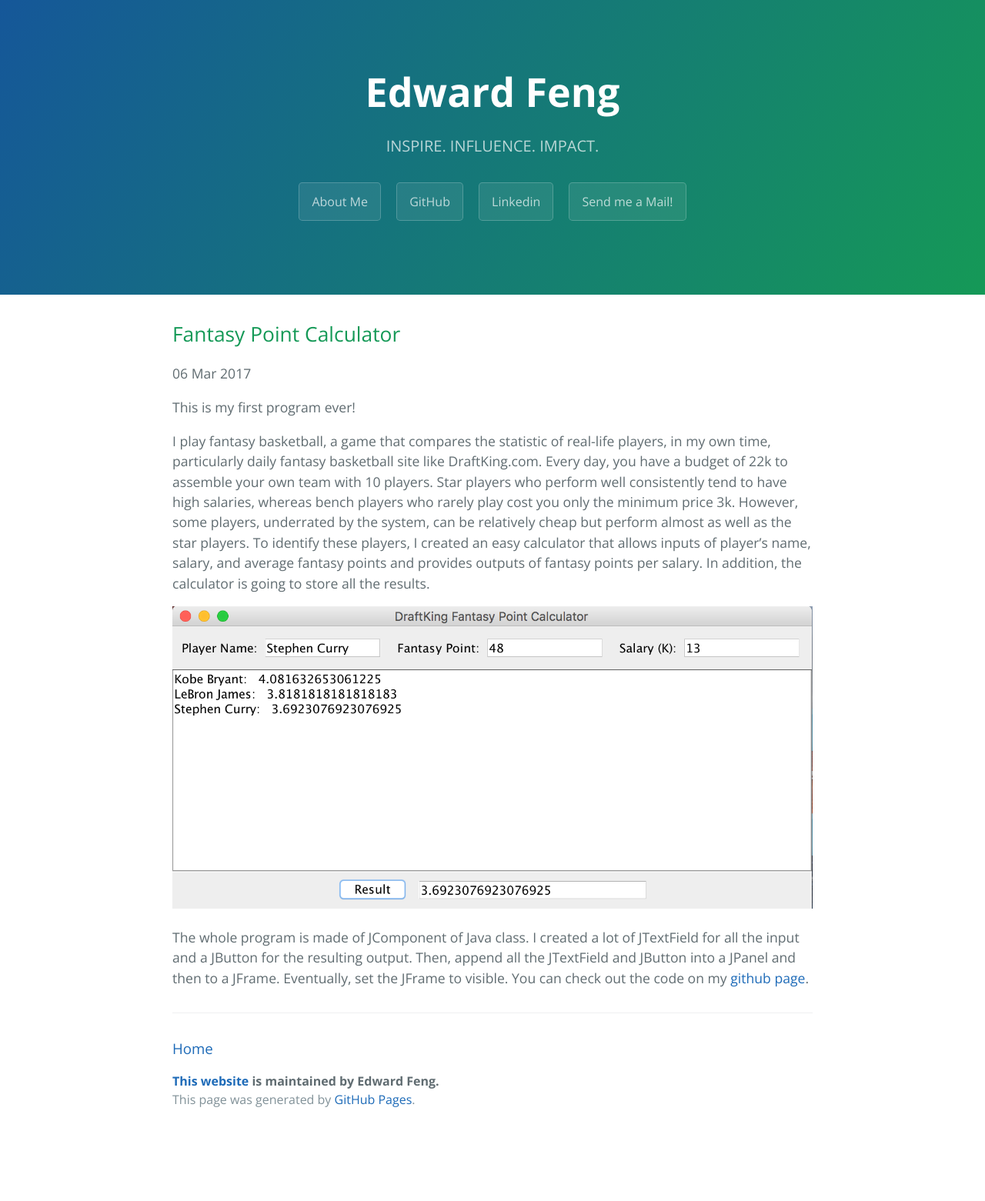
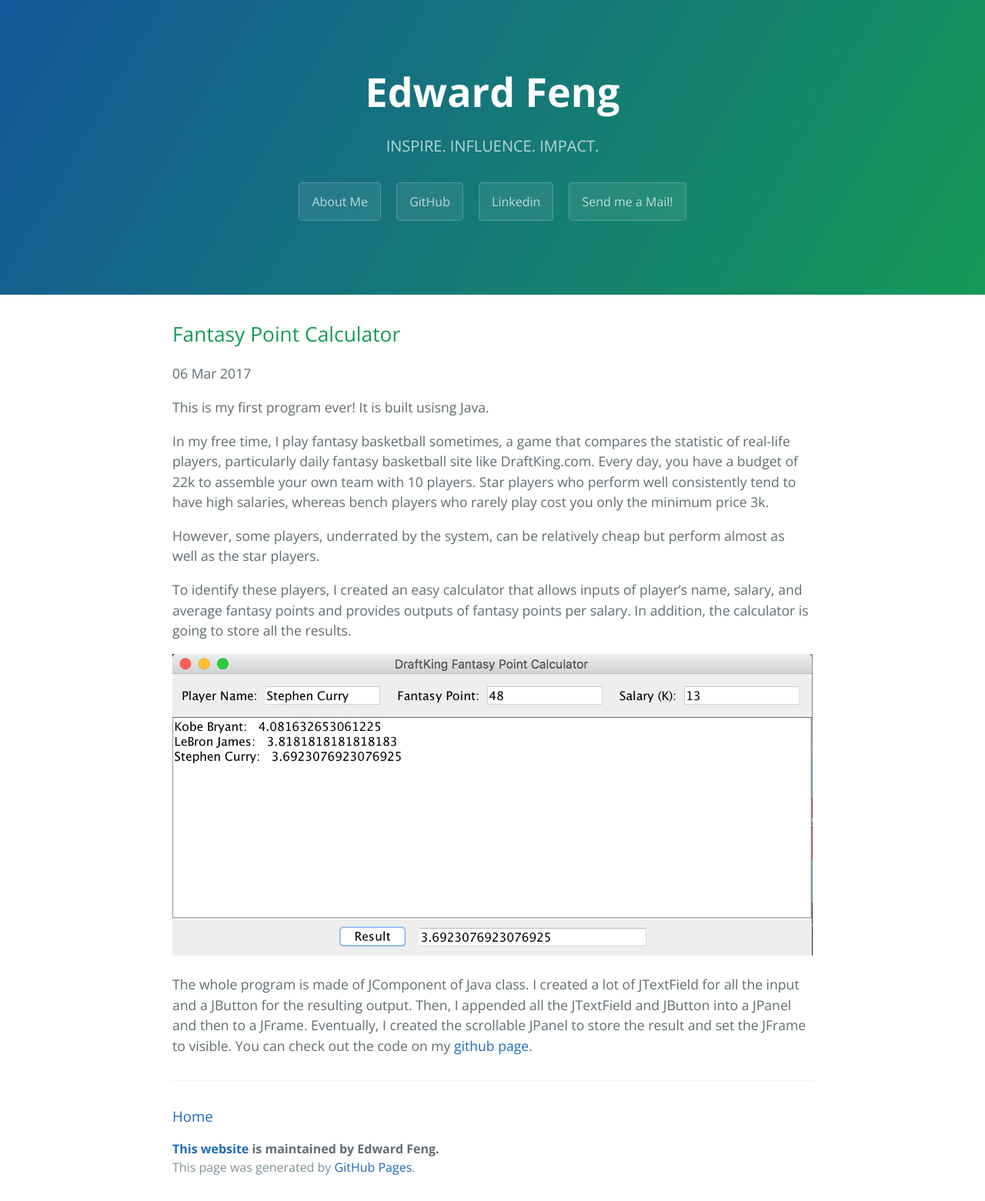
Before and after one commit to edward0414/myWeb1.0, a Jekyll site: the page built from _posts/2017-03-06-Fantasy-Point-Calculator.markdown, in a window 1280 px wide. Shown: the whole page at 77% size. Built offline with Jekyll 4.4.1, drawn with Linux system fonts in a browser that asks for light colours; before the commit the page ends 1473 px from its top, so only the background shows below that.

```diff
--- a/_posts/2017-03-06-Fantasy-Point-Calculator.markdown
+++ b/_posts/2017-03-06-Fantasy-Point-Calculator.markdown
@@ -2,16 +2,20 @@
 layout: post
 title:  "Fantasy Point Calculator"
 date:   2017-03-06 15:40:56
-tags: Java
+tags: Java, JComponent, Fantasy Basketball, Calculator
 ---
 
-This is my first program ever!
+This is my first program ever! It is built usisng Java.
 
-I play fantasy basketball, a game that compares the statistic of real-life players, in my own time, particularly daily fantasy basketball site like DraftKing.com. Every day, you have a budget of 22k to assemble your own team with 10 players. Star players who perform well consistently tend to have high salaries, whereas bench players who rarely play cost you only the minimum price 3k. However, some players, underrated by the system, can be relatively cheap but perform almost as well as the star players. To identify these players, I created an easy calculator that allows inputs of player's name, salary, and average fantasy points and provides outputs of fantasy points per salary. In addition, the calculator is going to store all the results.
+In my free time, I play fantasy basketball sometimes, a game that compares the statistic of real-life players, particularly daily fantasy basketball site like DraftKing.com. Every day, you have a budget of 22k to assemble your own team with 10 players. Star players who perform well consistently tend to have high salaries, whereas bench players who rarely play cost you only the minimum price 3k.
+
+However, some players, underrated by the system, can be relatively cheap but perform almost as well as the star players.
+
+To identify these players, I created an easy calculator that allows inputs of player's name, salary, and average fantasy points and provides outputs of fantasy points per salary. In addition, the calculator is going to store all the results.
 
 {: .center}
 ![Fantasy Point Calculator]({{ site.url }}/assets/images/posts/DFP_cal.png)
 
-The whole program is made of JComponent of Java class. I created a lot of JTextField for all the input and a JButton for the resulting output. Then, append all the JTextField and JButton into a JPanel and then to a JFrame. Eventually, set the JFrame to visible. You can check out the code on my [github page].
+The whole program is made of JComponent of Java class. I created a lot of JTextField for all the input and a JButton for the resulting output. Then, I appended all the JTextField and JButton into a JPanel and then to a JFrame. Eventually, I created the scrollable JPanel to store the result and set the JFrame to visible. You can check out the code on my [github page].
 
 [github page]: https://github.com/edward0414/FantasyPoint_calculator
```
Also changed, not shown: 2014-04-06-welcome-to-jekyll.markdown (deleted, +0 -24 lines), _posts/2017-03-13-PhotoRenamer-Part-I.markdown (added, +64 -0 lines), index.html (+9 -1 lines), pages/About.md (+4 -2 lines), assets/images/posts/AddedTag.png (added), assets/images/posts/Choosing_directory.png (added), assets/images/posts/General_interface.png (added), assets/images/posts/Selected_image.png (added), assets/images/posts/Start_interface.png (added), css/normalize.css.
